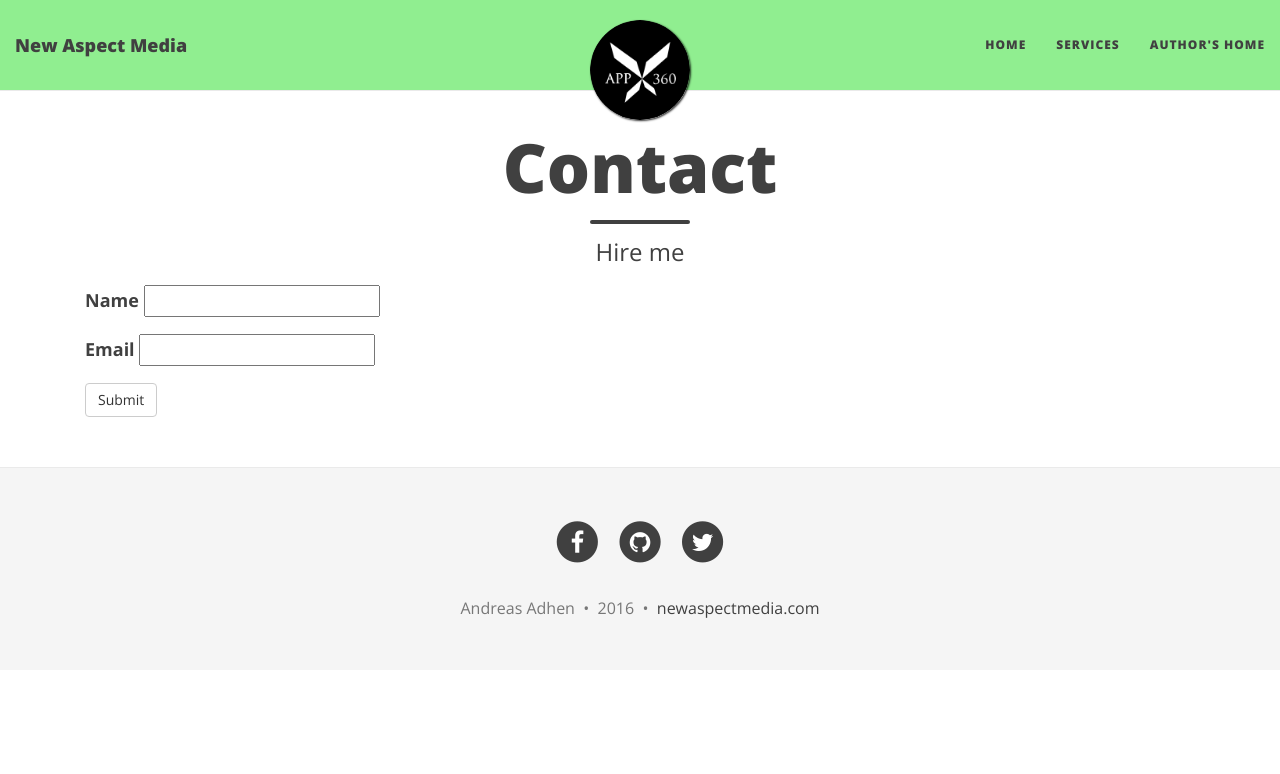
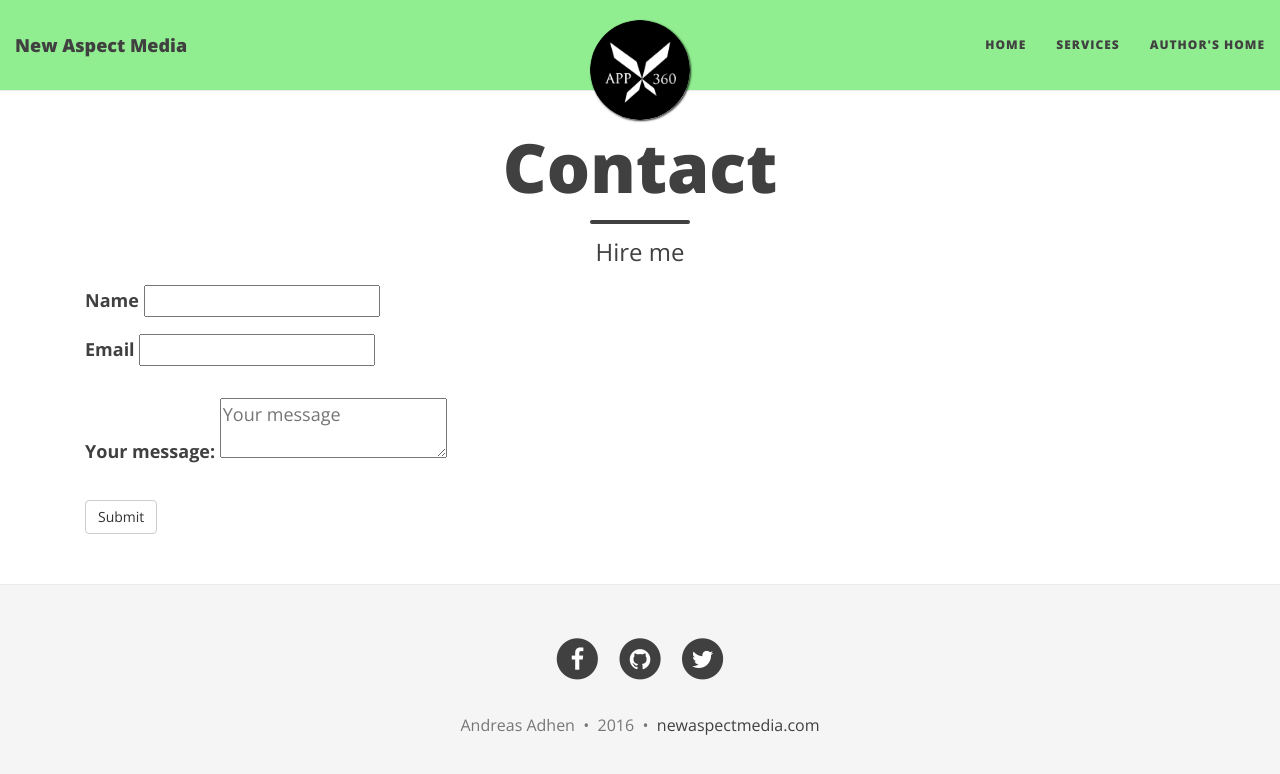
Before and after one commit to newmedia77/appxnam, a Jekyll site: the page built from contact.md, in a window 1280 px wide. Shown: the top 774 px of the page. Built offline with Jekyll 4.4.1, drawn with Linux system fonts in a browser that asks for light colours; nearby versions of some CDN libraries.

Commit message:
andreas
form

```diff
--- a/contact.md
+++ b/contact.md
@@ -5,13 +5,17 @@ subtitle: Hire me
 slug:
 ---
 <form role="form" id="contactForm" method="POST">
-<div class = "form-group">
+<div class="form-group">
     <label for="name">Name</label>
     <input type="text" name="name">
 </div>
-<div class = "form-group">
+<div class="form-group">
     <label for="email">Email</label>
     <input type="email" name="_replyto">
+</div>
+<div class="form-group">
+<p><label for="text_area">Your message:</label>
+    <textarea name="message" placeholder="Your message"></textarea></p>
 </div>
     <button type="submit" value="Send" class = "btn btn-default">Submit</button>
     <input type="text" name="_gotcha" style="display:none" />
```
